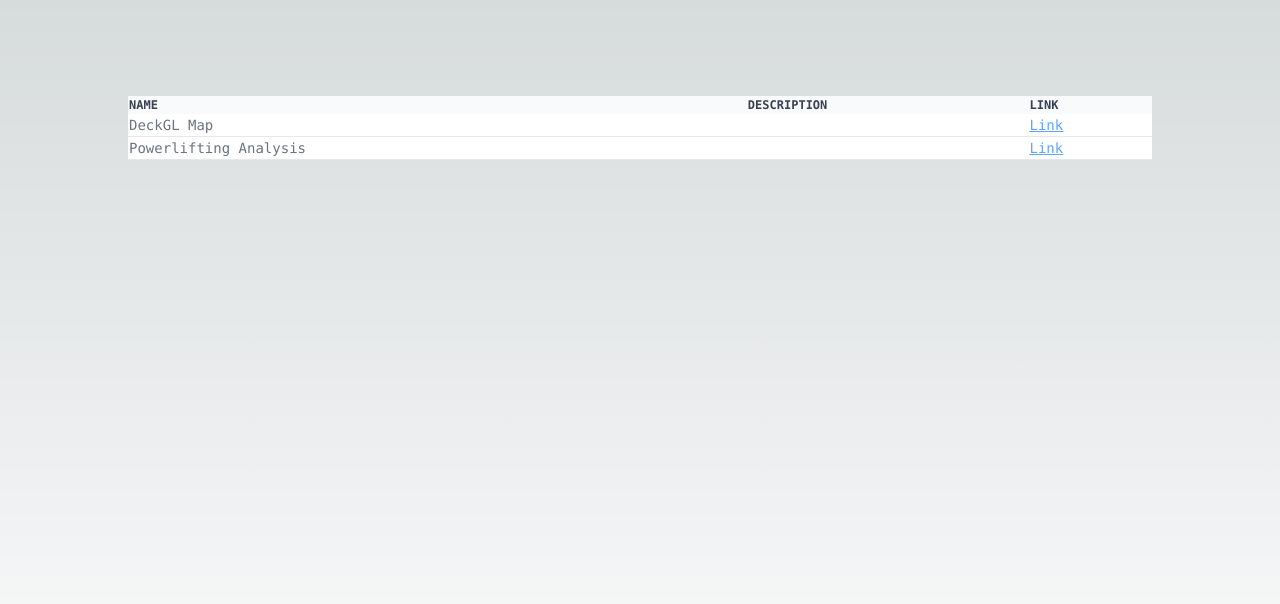
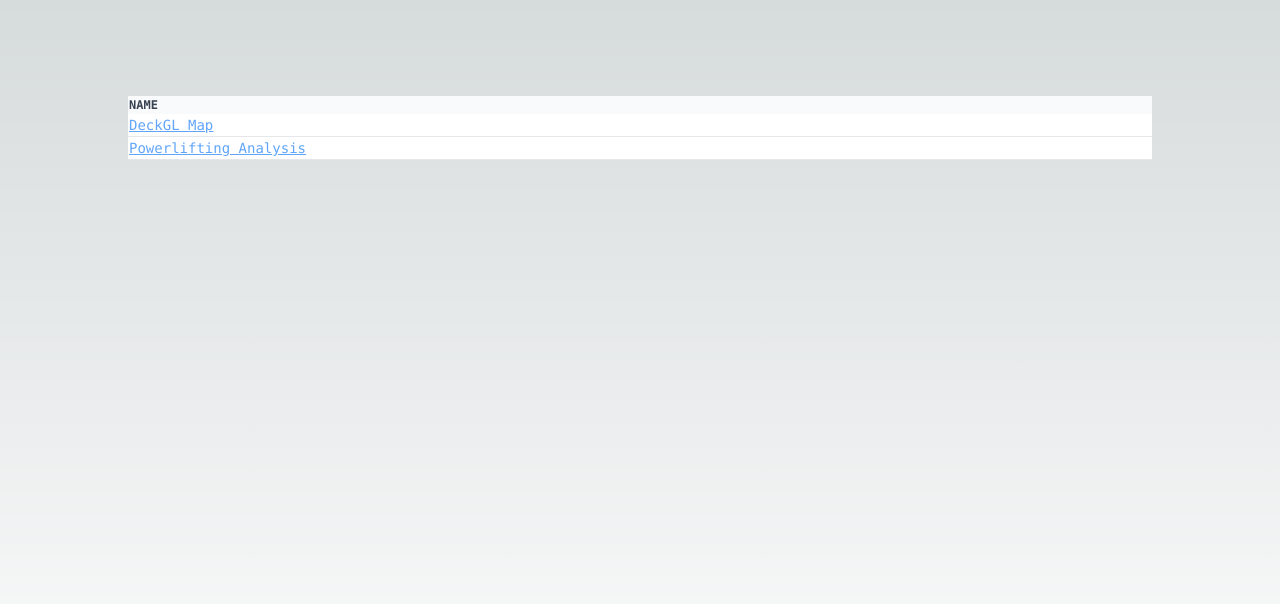
Before and after one commit to hectovs/web-portfo, a Next.js app: page /demos in a window 1280 px wide. Shown: the top 604 px of the page. Built offline with nearby package versions, Linux system fonts and the light colour scheme.

Commit message:
demos page cleaner

```diff
--- a/src/app/components/demo-row.tsx
+++ b/src/app/components/demo-row.tsx
@@ -3,18 +3,11 @@
         <tr className="bg-white border-b dark:bg-gray-800 dark:border-gray-700">
             {
                 columns.map((col) => {
-                    if(col["inJson"] =="uri"){
-                        return(
-                            <td className="text-blue-400" key={demo["id"].toString() + col["display"]}>
-                                <u>
-                                    <a href={"demos/" + demo[col["inJson"]]}>Link</a>
-                                </u>
-                            </td>
-                        )
-                    }
                     return(
-                        <td key={demo["id"].toString() + col["display"]} >
-                            {demo[col["inJson"]]}
+                        <td className="text-blue-400" key={demo["id"].toString() + col["display"]}>
+                            <u>
+                                <a href={"demos/" + demo["uri"]}>{demo["name"]}</a>
+                            </u>
                         </td>
                     )
                 })
--- a/src/app/demos/page.tsx
+++ b/src/app/demos/page.tsx
@@ -24,23 +24,7 @@
             display: "Name",
             inJson: "name"
         },
-        {
-            display:"Description",
-            inJson: "language"
-        },
-        {
-            display:"Link",
-            inJson: "uri"
-        }
     ])
-
-
-
-    useEffect(() => {
-
-
-    }, [])
-
 
     return (
         <main className="flex min-h-screen flex-col items-center justify-between p-24">
@@ -64,8 +48,8 @@
                             demos.map((demo)=>{
                                 return(
                                     <DemoRow key={demo["id"]} columns={displayColumns} demo={demo} />
-                                    )
-                                })
+                                )
+                            })
                         }
                     </tbody>
                 </table>
```
